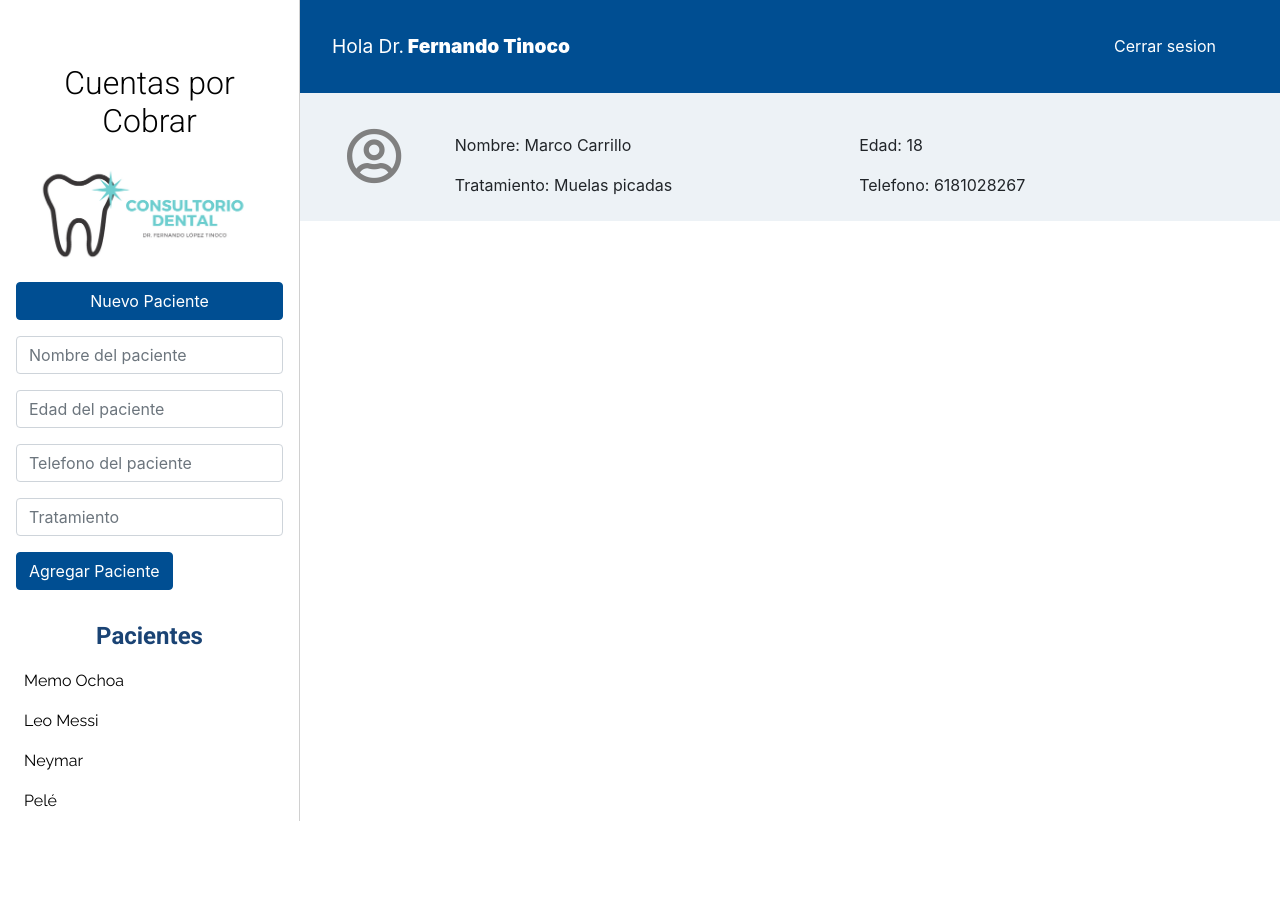
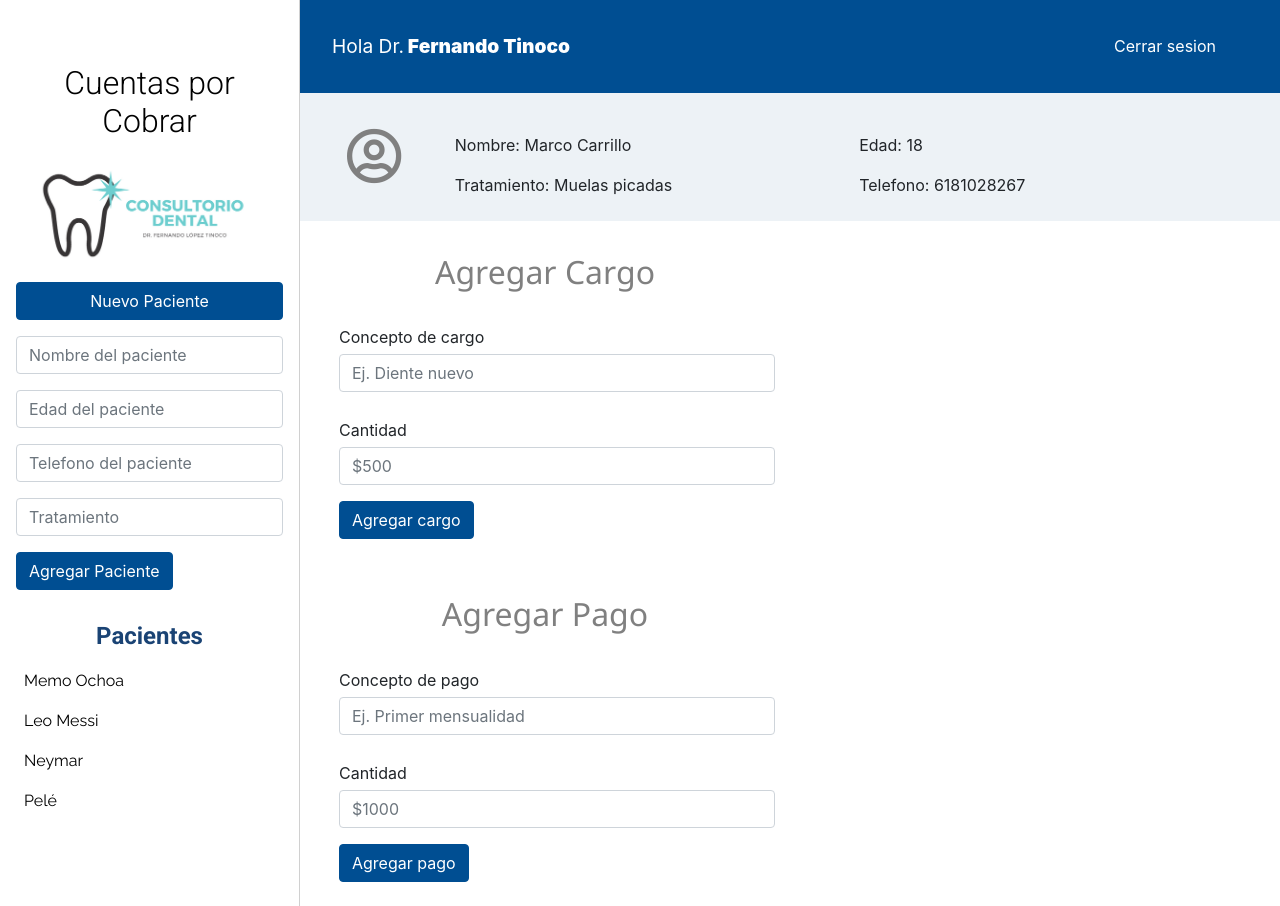
Before and after one commit to MarcoCarrillo/ConsultorioDental-cliente, a React (Create React App) app: page /menu-principal in a window 1280 px wide. Before the commit the page ends 821 px from the top, so only its background shows below. Built offline with nearby package versions, Linux system fonts and the light colour scheme.

Commit message:
State y funciones de cargos y pagos

```diff
--- a/src/components/layout/BarraInfo.js
+++ b/src/components/layout/BarraInfo.js
@@ -5,19 +5,19 @@ const BarraInfo = () => {
         <Fragment>
 
             <div className="container bg-cliente">
-                <div class="row justify-content-start">
+                <div className="row justify-content-start">
                     <div className="col-md-auto text-center alinear">
                         <span className="icon">
                             <i className="far fa-user-circle"></i>
                         </span>
                     </div>
-                    <div class="container col-10">
-                        <div class="row info-cliente">
-                            <div class="col align-self-start">
+                    <div className="container col-10">
+                        <div className="row info-cliente">
+                            <div className="col align-self-start">
                                 <p>Nombre: Marco Carrillo</p>
                                 <p>Tratamiento: Muelas picadas</p>
                             </div>
-                            <div class="col align-self-center">
+                            <div className="col align-self-center">
                                 <p>Edad: 18</p>
                                 <p>Telefono: 6181028267</p>
                             </div>
--- a/src/components/panelClientes/NuevoCliente.js
+++ b/src/components/panelClientes/NuevoCliente.js
@@ -44,6 +44,7 @@ const NuevoCliente = () => {
 
             <form
                 className="form-nuevo-cliente mb-2"
+                onSubmit={onSubmit}
             >
                 <div className="input-goup mb-3">
                     <input
@@ -91,7 +92,7 @@ const NuevoCliente = () => {
                 </div>
 
 
-                <input type="submit" className="btn btn-azul" value="Agregar Paciente" onSubmit={onSubmit}/>
+                <input type="submit" className="btn btn-azul" value="Agregar Paciente" />
             </form>
         </Fragment>
 
--- a/src/components/principal/MenuPrincipal.js
+++ b/src/components/principal/MenuPrincipal.js
@@ -2,6 +2,7 @@ import React from 'react';
 import Sidebar from '../layout/Sidebar';
 import Barra from '../layout/Barra';
 import BarraInfo from '../layout/BarraInfo';
+import PagosCargos from './panelCuentas/PagosCargos'
 
 const MenuPrincipal = () => {
     return (
@@ -11,9 +12,15 @@ const MenuPrincipal = () => {
                 <Barra />
                 <main>
                     <BarraInfo />
+
                     <div>
-                        <div className="contenedor-cuentas">
+                        <div className="container">
+                            <div className="row">
+                                <div className="col-6">
+                                    <PagosCargos />
+                                </div>
 
+                            </div>
                         </div>
                     </div>
                 </main>
--- /dev/null
+++ b/src/components/principal/panelCuentas/PagosCargos.js
@@ -0,0 +1,15 @@
+import React, {Fragment} from 'react'
+import FormCargo from './cargos/FormCargo';
+import FormPago from './pagos/FormPago';
+
+const PagosCargos = () => {
+    return (
+        <Fragment>
+            <FormCargo />
+            <FormPago />
+        </Fragment>
+
+     );
+}
+
+export default PagosCargos;
--- /dev/null
+++ b/src/components/principal/panelCuentas/cargos/FormCargo.js
@@ -0,0 +1,48 @@
+import React, {useState} from 'react'
+
+const FormCargo = () => {
+
+    //State del formulario de cargo
+    const [cargo, guardarCargo] = useState({
+        concepto: '',
+        cantidad: ''
+    });
+
+    //Destructuring
+    const {concepto, cantidad} = cargo;
+
+    //Lee los contenidos del input
+    const onChange = e => {
+        guardarCargo({
+            ...cargo,
+            [e.target.name] : e.target.value
+        })
+    }
+
+    //On submit
+    const onSubmit = e => {
+        e.preventDefault()
+    }
+
+    return (
+        <div className="form-container">
+            <h2 className="mb-4">Agregar Cargo</h2>
+            <form
+                className="ml-4"
+                onSubmit={onSubmit}
+            >
+                <div class="mb-3">
+                    <label for="concepto-cargo" class="form-label">Concepto de cargo</label>
+                    <input type="text" class="form-control" id="concepto-cargo" placeholder="Ej. Diente nuevo" onChange={onChange} value={concepto} name='concepto' />
+                </div>
+                <div class="mb-3">
+                    <label for="cantidad-cargo" class="form-label">Cantidad</label>
+                    <input type="number" class="form-control" id="cantidad-cargo" placeholder="$500" onChange={onChange} value={cantidad} name="cantidad"/>
+                </div>
+                <input type='submit' className="btn btn-azul mb-4" value='Agregar cargo' />
+            </form>
+        </div>
+     );
+}
+
+export default FormCargo;
--- /dev/null
+++ b/src/components/principal/panelCuentas/pagos/FormPago.js
@@ -0,0 +1,48 @@
+import React, {useState} from 'react'
+
+const FormPago = () => {
+
+    //State
+    const [pago, guardarPago] = useState({
+        concepto: '',
+        cantidad: ''
+    })
+
+    //Extraer valores
+    const {concepto, cantidad} = pago;
+
+    //Leer inputs
+    const onChange = e => {
+        guardarPago({
+            ...pago,
+            [e.target.name] : e.target.value
+        })
+    }
+
+    //On submit
+    const onSubmit = e => {
+        e.preventDefault();
+    }
+
+    return (
+        <div className="form-container">
+            <h2 className='mb-4'>Agregar Pago</h2>
+            <form
+                className='ml-4'
+                onSubmit={onSubmit}
+            >
+                <div class="mb-3">
+                    <label for="concepto-pago" class="form-label">Concepto de pago</label>
+                    <input type="text" class="form-control" id="concepto-pago" placeholder='Ej. Primer mensualidad' name='concepto' value={concepto} onChange={onChange}/>
+                </div>
+                <div class="mb-3">
+                    <label for="cantidad-pago" class="form-label">Cantidad</label>
+                    <input type="number" class="form-control" id="cantidad-pago" placeholder='$1000' name='cantidad' value={cantidad} onChange={onChange}/>
+                </div>
+                <input type='submit' className="btn btn-azul mb-4" value='Agregar pago' />
+            </form>
+        </div>
+     );
+}
+
+export default FormPago;
```
Also changed, not shown: src/components/principal/panelCuentas/Historial.js (added), src/components/principal/panelCuentas/cargos/Cargo.js (added), src/components/principal/panelCuentas/cargos/ListadoCargos.js (added), src/components/principal/panelCuentas/pagos/ListadoPago.js (added), src/components/principal/panelCuentas/pagos/Pago.js (added).
